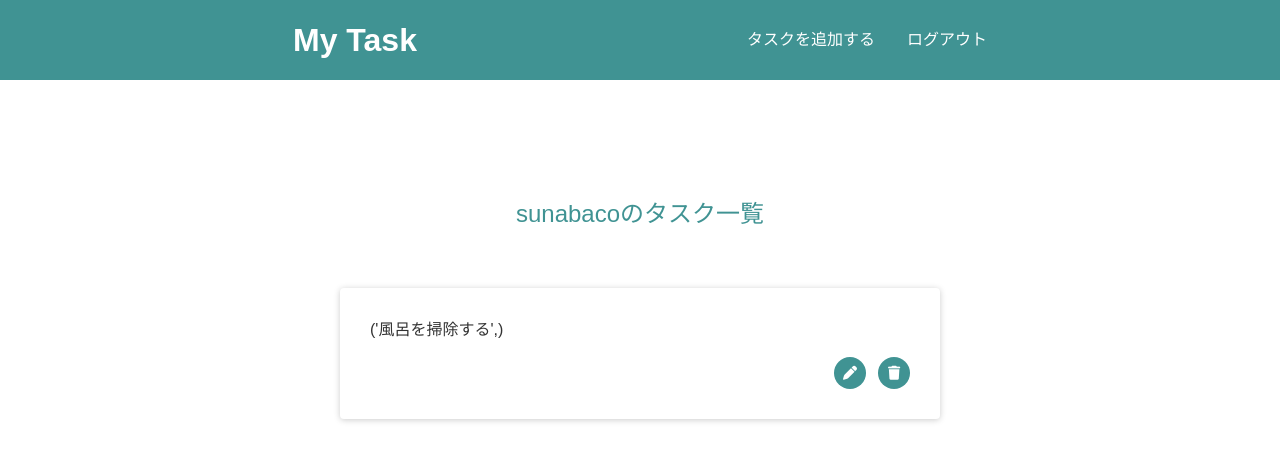
After one commit to murase-tomohiro/Flask-yoru, a Flask app: page /list in a window 1280 px wide. The commit adds this page. Shown: the top 461 px of the page. Run offline with Flask 3, Linux system fonts and the light colour scheme; data comes from the database, SQL or seed files in the repository; both versions use the stored data as it was before the commit.

Commit message:
データベース機能を実装しました

```diff
--- a/app.py
+++ b/app.py
@@ -41,5 +41,19 @@ def add_post():
     c.close()
     return render_template("add.html")
 
+@app.route("/list")
+def list_get():
+    con=sqlite3.connect("myTask.db")
+    # 3.データベースを操作するための準備
+    c=con.cursor()
+    # 4.SQLを実行してDBにデータを送る
+    c.execute("SELECT task FROM tasks WHERE id=4;")
+    task=c.fetchone()
+    # 5.データベースを更新（保存）する
+    con.commit()
+    # 6.データベースの接続を終了する
+    c.close()
+    return render_template("list.html",task=task)
+
 if __name__=="__main__":
     app.run(debug=True)
--- a/static/css/style.css
+++ b/static/css/style.css
@@ -100,3 +100,61 @@ input {
     background-color: #ffffff;
     color: #409393;
 }
+
+/* list.html */
+
+.page-head{
+    margin-top: 120px;
+    margin-bottom: 60px;
+    color: #409393;
+    font-size: 24px;
+    text-align: center;
+}
+
+.list-container{
+    display: flex;
+    align-items: center;
+    justify-content: center;
+    margin-bottom: 90px;
+}
+
+.card-wrap{
+    width: 80%;
+    max-width: 600px;
+    margin: 0 auto;
+}
+
+.card{
+    width: 100%;
+    padding: 30px;
+    margin-bottom: 30px;
+    border-radius: 4px;
+    background-color: #ffffff;
+    box-shadow: 0px 1px 6px #cccccc;
+}
+
+.task-title{
+    margin-bottom: 15px;
+    color: #333333;
+    line-height: 1.5;
+}
+
+.icon-wrap{
+    display: flex;
+    column-gap: 12px;
+    justify-content: end;
+}
+
+.circle{
+    width: 32px;
+    height: 32px;
+    border-radius: 50%;
+    background-color: #409393;
+    text-align: center;
+    line-height: 32px;
+}
+
+.fa-pen,.fa-trash{
+    color: #ffffff;
+    font-size: 14px;
+}
--- a/templates/base.html
+++ b/templates/base.html
@@ -6,7 +6,11 @@
     <title>Document</title>
     <!-- <link rel="stylesheet" href="../static/reset.css">
     <link rel="stylesheet" href="../static/css/style.css"> -->
+    <!-- Font Awesome -->
+    <link rel="stylesheet" href="https://cdnjs.cloudflare.com/ajax/libs/font-awesome/6.4.0/css/all.min.css" integrity="sha512-iecdLmaskl7CVkqkXNQ/ZH/XLlvWZOJyj7Yy7tcenmpD1ypASozpmT/E0iPtmFIB46ZmdtAc9eNBvH0H/ZpiBw==" crossorigin="anonymous" referrerpolicy="no-referrer" />
+    <!-- リセットCSS -->
     <link rel="stylesheet" href="{{url_for('static',filename='css/reset.css')}}">
+    <!-- スタイルCSS -->
     <link rel="stylesheet" href="{{url_for('static',filename='css/style.css')}}">
 </head>
 
--- /dev/null
+++ b/templates/list.html
@@ -0,0 +1,18 @@
+{%extends "base.html"%}
+{%block content%}
+
+<main>
+    <h2 class="page-head">sunabacoのタスク一覧</h2>
+    <div class="card-wrap">
+        <div class="card">
+            <p class="task-title">{{task}}</p>
+            <div class="icon-wrap">
+                <a href="" class="circle"><i class="fa-solid fa-pen"></i></a>
+                <a href="" class="circle"><i class="fa-solid fa-trash"></i></a>
+            </div>
+        </div>
+    </div>
+</main>
+
+
+{%endblock%}
```
Also changed, not shown: myTask.db (deleted), 2 other files.
